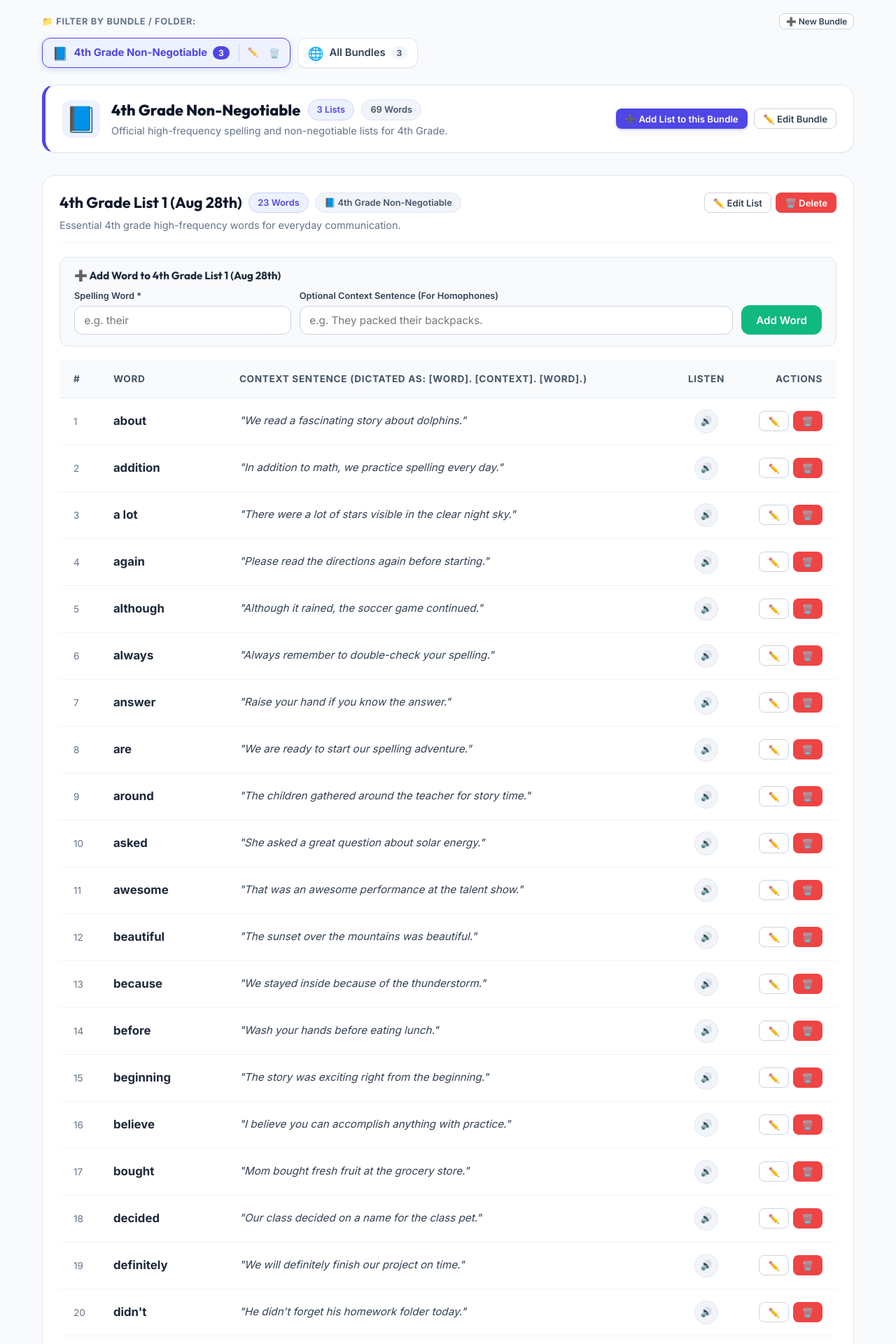
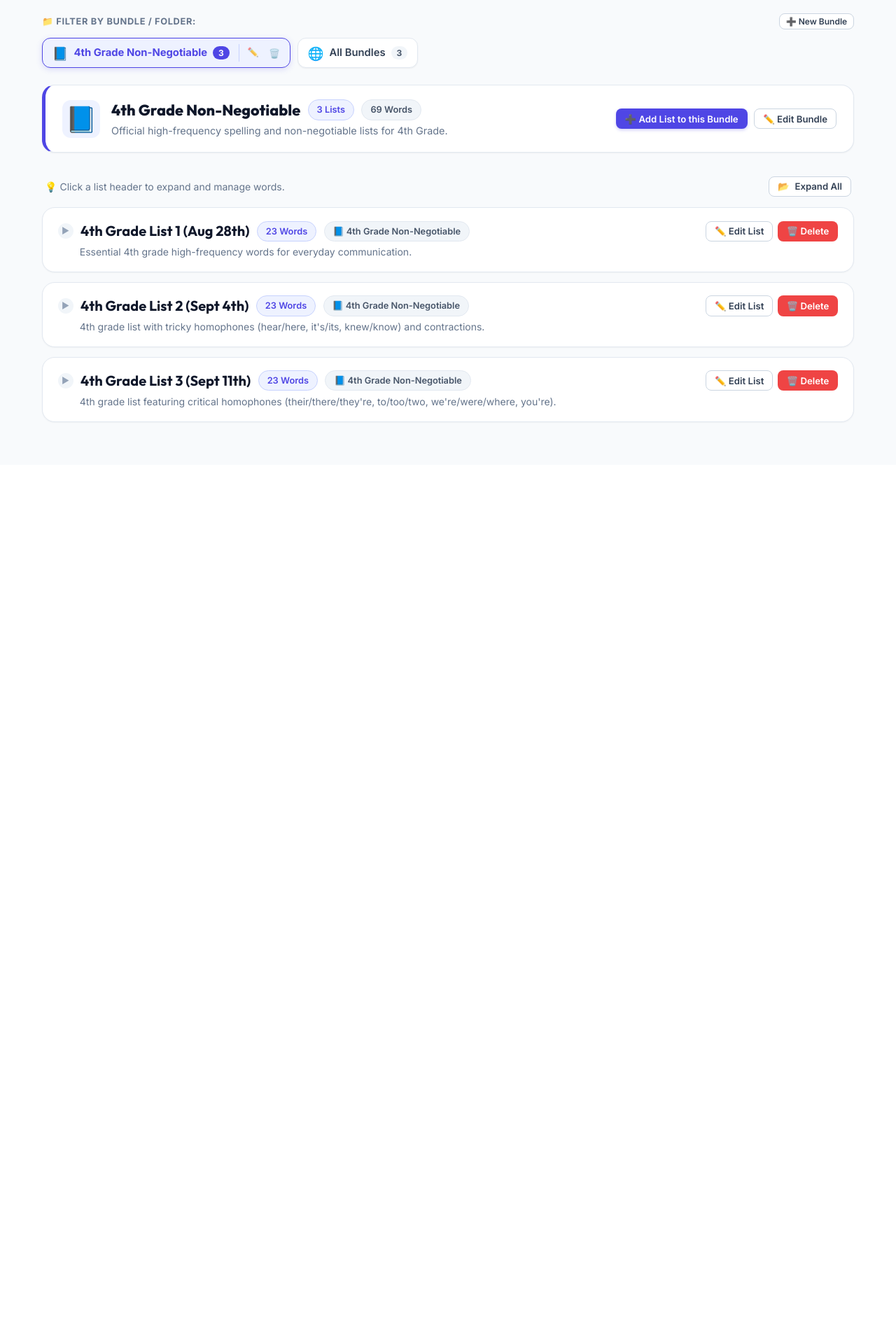
Before and after one commit to edwin-yan/Dictation, a Flask app: page /admin/lists in a window 1280 px wide. Shown: the part 306-2226 px from the top of the page at 70% size. After the commit the page ends 910 px from the top, so only its background shows below. Run offline with Flask 3, Linux system fonts and the light colour scheme; the visitor is signed in with stand-in values (Sample User, id 1); data comes from the database, SQL or seed files in the repository.

Commit message:
feat: add collapsible accordions and expand all functionality to admin word lists

```diff
--- a/app/routes/admin.py
+++ b/app/routes/admin.py
@@ -387,10 +387,8 @@ def add_word(list_id):
     )
     db.session.add(word_obj)
     db.session.commit()
-    flash(f"Word '{word_text}' added to '{wlist.title}'.", 'success')
-    if wlist.folder_id:
-        return redirect(url_for('admin.lists', folder_id=wlist.folder_id))
-    return redirect(url_for('admin.lists', folder_id='unfiled'))
+    target_folder = wlist.folder_id if wlist.folder_id else 'unfiled'
+    return redirect(url_for('admin.lists', folder_id=target_folder, _anchor=f"list-{wlist.id}"))
 
 
 @admin_bp.route('/words/<int:word_id>/edit', methods=['POST'])
@@ -404,19 +402,23 @@ def edit_word(word_id):
     word_text = request.form.get('word', '').strip()
     context = request.form.get('context_sentence', '').strip()
 
+    target_fid = word_obj.word_list.folder_id if word_obj.word_list else None
+    target_folder = target_fid if target_fid else 'unfiled'
+    target_lid = word_obj.word_list.id if word_obj.word_list else None
+
     if not word_text:
         flash('Word text cannot be empty.', 'danger')
-        target_fid = word_obj.word_list.folder_id if word_obj.word_list else None
-        return redirect(url_for('admin.lists', folder_id=target_fid if target_fid else 'unfiled'))
+        if target_lid:
+            return redirect(url_for('admin.lists', folder_id=target_folder, _anchor=f"list-{target_lid}"))
+        return redirect(url_for('admin.lists', folder_id=target_folder))
 
     word_obj.word = word_text
     word_obj.context_sentence = context if context else None
-    target_fid = word_obj.word_list.folder_id if word_obj.word_list else None
     db.session.commit()
     flash(f"Word '{word_text}' updated.", 'success')
-    if target_fid:
-        return redirect(url_for('admin.lists', folder_id=target_fid))
-    return redirect(url_for('admin.lists', folder_id='unfiled'))
+    if target_lid:
+        return redirect(url_for('admin.lists', folder_id=target_folder, _anchor=f"list-{target_lid}"))
+    return redirect(url_for('admin.lists', folder_id=target_folder))
 
 
 @admin_bp.route('/words/<int:word_id>/delete', methods=['POST'])
@@ -427,12 +429,14 @@ def delete_word(word_id):
         list_title = word_obj.word_list.title
         word_name = word_obj.word
         target_fid = word_obj.word_list.folder_id if word_obj.word_list else None
+        target_folder = target_fid if target_fid else 'unfiled'
+        target_lid = word_obj.word_list.id if word_obj.word_list else None
         db.session.delete(word_obj)
         db.session.commit()
         flash(f"Word '{word_name}' removed from '{list_title}'.", 'info')
-        if target_fid:
-            return redirect(url_for('admin.lists', folder_id=target_fid))
-        return redirect(url_for('admin.lists', folder_id='unfiled'))
+        if target_lid:
+            return redirect(url_for('admin.lists', folder_id=target_folder, _anchor=f"list-{target_lid}"))
+        return redirect(url_for('admin.lists', folder_id=target_folder))
     return redirect(url_for('admin.lists'))
 
 
--- a/app/static/css/style.css
+++ b/app/static/css/style.css
@@ -1532,3 +1532,180 @@ a:hover {
         justify-content: center;
     }
 }
+
+/* ==========================================================================
+   Admin Portal: Collapsible Accordion Word Lists
+   ========================================================================== */
+
+.list-toolbar-row {
+    display: flex;
+    justify-content: space-between;
+    align-items: center;
+    margin-bottom: 0.85rem;
+    padding: 0.1rem 0.25rem;
+    flex-wrap: wrap;
+    gap: 0.75rem;
+}
+
+.list-toolbar-hint {
+    color: var(--text-muted);
+    font-size: 0.875rem;
+    display: inline-flex;
+    align-items: center;
+    gap: 0.4rem;
+}
+
+.collapsible-list-card {
+    margin-bottom: 0.85rem !important;
+    border-radius: var(--radius-lg);
+    border: 1px solid var(--slate-200);
+    background: #ffffff;
+    box-shadow: 0 1px 2px rgba(0, 0, 0, 0.04);
+    transition: border-color 0.2s ease, box-shadow 0.2s ease;
+    overflow: hidden;
+    padding: 0 !important;
+}
+
+.collapsible-list-card:hover {
+    border-color: var(--slate-300);
+    box-shadow: 0 2px 5px rgba(0, 0, 0, 0.06);
+}
+
+.collapsible-list-card.is-expanded {
+    border-color: var(--primary-border);
+    box-shadow: var(--shadow-md);
+    margin-bottom: 1.5rem !important;
+}
+
+.list-accordion-header {
+    display: flex;
+    justify-content: space-between;
+    align-items: flex-start;
+    gap: 1rem;
+    padding: 1.15rem 1.35rem;
+    cursor: pointer;
+    user-select: none;
+    -webkit-user-select: none;
+    transition: background 0.15s ease;
+}
+
+.list-accordion-header:hover {
+    background: var(--slate-50);
+}
+
+.collapsible-list-card.is-expanded .list-accordion-header {
+    background: #f8faff;
+    border-bottom: 1px solid var(--slate-200);
+}
+
+.list-accordion-header-main {
+    flex: 1;
+    min-width: 0;
+}
+
+.list-title-badge-row {
+    display: flex;
+    align-items: center;
+    gap: 0.65rem;
+    flex-wrap: wrap;
+}
+
+.list-chevron {
+    font-size: 0.75rem;
+    color: var(--slate-400);
+    display: inline-flex;
+    align-items: center;
+    justify-content: center;
+    width: 22px;
+    height: 22px;
+    border-radius: 50%;
+    background: var(--slate-100);
+    transition: transform 0.22s cubic-bezier(0.2, 0.8, 0.2, 1), background 0.15s ease, color 0.15s ease;
+    flex-shrink: 0;
+}
+
+.list-accordion-header:hover .list-chevron {
+    background: var(--primary-light);
+    color: var(--primary);
+}
+
+.collapsible-list-card.is-expanded .list-chevron {
+    transform: rotate(90deg);
+    background: var(--primary);
+    color: #ffffff;
+}
+
+.list-card-title {
+    font-size: 1.25rem;
+    font-weight: 700;
+    color: var(--slate-900);
+    margin: 0;
+    line-height: 1.3;
+}
+
+.list-card-desc {
+    color: var(--text-muted);
+    font-size: 0.875rem;
+    margin: 0.35rem 0 0 1.95rem;
+    line-height: 1.4;
+}
+
+.list-accordion-actions {
+    display: flex;
+    align-items: center;
+    gap: 0.4rem;
+    flex-shrink: 0;
+}
+
+.list-accordion-body {
+    display: none;
+    padding: 1.35rem;
+    background: #ffffff;
+    animation: accordionFadeDown 0.2s ease-out;
+}
+
+.collapsible-list-card.is-expanded .list-accordion-body {
+    display: block;
+}
+
+@keyframes accordionFadeDown {
+    from {
+        opacity: 0;
+        transform: translateY(-4px);
+    }
+    to {
+        opacity: 1;
+        transform: translateY(0);
+    }
+}
+
+.list-add-word-box {
+    background: var(--slate-50);
+    border: 1px solid var(--slate-200);
+    border-radius: var(--radius-md);
+    padding: 1rem 1.25rem;
+    margin-bottom: 1.25rem;
+}
+
+@media (max-width: 640px) {
+    .list-accordion-header {
+        flex-direction: column;
+        align-items: stretch;
+        gap: 0.75rem;
+        padding: 1rem 1rem;
+    }
+
+    .list-card-desc {
+        margin-left: 0;
+    }
+
+    .list-accordion-actions {
+        justify-content: flex-end;
+        border-top: 1px dashed var(--slate-200);
+        padding-top: 0.65rem;
+    }
+
+    .list-accordion-body {
+        padding: 1rem 0.75rem;
+    }
+}
--- a/app/static/js/admin.js
+++ b/app/static/js/admin.js
@@ -148,4 +148,129 @@ document.addEventListener('DOMContentLoaded', () => {
             }
         });
     });
+
+    // 7. Word Lists Collapsible Accordion (Compact by Default)
+    const listCards = document.querySelectorAll('.collapsible-list-card');
+    const btnToggleAll = document.getElementById('btn-toggle-all-lists');
+    const toggleAllIcon = document.getElementById('toggle-all-icon');
+    const toggleAllText = document.getElementById('toggle-all-text');
+
+    function collapseCard(card) {
+        if (!card) return;
+        card.classList.remove('is-expanded');
+        const header = card.querySelector('.list-accordion-header');
+        if (header) header.setAttribute('aria-expanded', 'false');
+    }
+
+    function expandCard(card, updateHash = false) {
+        if (!card) return;
+        card.classList.add('is-expanded');
+        const header = card.querySelector('.list-accordion-header');
+        if (header) header.setAttribute('aria-expanded', 'true');
+        if (updateHash) {
+            const listId = card.getAttribute('data-list-id');
+            if (listId && history.replaceState) {
+                history.replaceState(null, '', `#list-${listId}`);
+            }
+        }
+    }
+
+    function updateToggleAllButtonState() {
+        if (!btnToggleAll) return;
+        const total = listCards.length;
+        const expandedCount = document.querySelectorAll('.collapsible-list-card.is-expanded').length;
+        if (total > 0 && expandedCount === total) {
+            if (toggleAllIcon) toggleAllIcon.textContent = '📁';
+            if (toggleAllText) toggleAllText.textContent = 'Collapse All';
+        } else {
+            if (toggleAllIcon) toggleAllIcon.textContent = '📂';
+            if (toggleAllText) toggleAllText.textContent = 'Expand All';
+        }
+    }
+
+    listCards.forEach(card => {
+        const header = card.querySelector('.list-accordion-header');
+        if (!header) return;
+
+        header.addEventListener('click', (e) => {
+            // Prevent toggle if clicking on edit/delete action buttons, inputs, or forms
+            if (e.target.closest('[data-no-toggle="true"]') ||
+                e.target.closest('button') ||
+                e.target.closest('form') ||
+                e.target.closest('input')) {
+                return;
+            }
+
+            const isCurrentlyExpanded = card.classList.contains('is-expanded');
+
+            if (isCurrentlyExpanded) {
+                // Clicking an already expanded list collapses it
+                collapseCard(card);
+                if (history.replaceState) {
+                    history.replaceState(null, '', window.location.pathname + window.location.search);
+                }
+            } else {
+                // Accordion behavior: collapse all other lists and expand this one
+                listCards.forEach(otherCard => {
+                    if (otherCard !== card) {
+                        collapseCard(otherCard);
+                    }
+                });
+                expandCard(card, true);
+            }
+            updateToggleAllButtonState();
+        });
+
+        // Keyboard accessibility: Enter or Space on header
+        header.addEventListener('keydown', (e) => {
+            if (e.key === 'Enter' || e.key === ' ') {
+                if (e.target.closest('[data-no-toggle="true"]') ||
+                    e.target.closest('button') ||
+                    e.target.closest('form')) return;
+                e.preventDefault();
+                header.click();
+            }
+        });
+    });
+
+    // Expand All / Collapse All Toggle Button
+    if (btnToggleAll) {
+        btnToggleAll.addEventListener('click', () => {
+            const total = listCards.length;
+            const expandedCount = document.querySelectorAll('.collapsible-list-card.is-expanded').length;
+            const shouldExpandAll = expandedCount < total;
+
+            listCards.forEach(card => {
+                if (shouldExpandAll) {
+                    expandCard(card, false);
+                } else {
+                    collapseCard(card);
+                }
+            });
+
+            if (!shouldExpandAll && history.replaceState) {
+                history.replaceState(null, '', window.location.pathname + window.location.search);
+            }
+            updateToggleAllButtonState();
+        });
+    }
+
+    // Auto-expand list matching URL hash (after adding/editing/deleting a word, or opening a direct link)
+    if (window.location.hash) {
+        const hash = window.location.hash.replace('#', '');
+        let targetCard = null;
+        if (hash.startsWith('list-card-')) {
+            targetCard = document.getElementById(hash);
+        } else if (hash.startsWith('list-')) {
+            const id = hash.replace('list-', '');
+            targetCard = document.getElementById(`list-card-${id}`);
+        }
+        if (targetCard) {
+            expandCard(targetCard, false);
+            updateToggleAllButtonState();
+            setTimeout(() => {
+                targetCard.scrollIntoView({ behavior: 'smooth', block: 'center' });
+            }, 150);
+        }
+    }
 });
--- a/app/templates/admin/lists.html
+++ b/app/templates/admin/lists.html
@@ -151,12 +151,24 @@
 </div>
 
 <!-- Word Lists Section -->
+{% if word_lists %}
+<div class="list-toolbar-row">
+    <span class="list-toolbar-hint">
+        💡 Click a list header to expand and manage words.
+    </span>
+    <button type="button" class="btn btn-secondary btn-sm" id="btn-toggle-all-lists" title="Expand or collapse all word lists">
+        <span id="toggle-all-icon">📂</span> <span id="toggle-all-text">Expand All</span>
+    </button>
+</div>
+{% endif %}
+
 {% for wlist in word_lists %}
-<div class="card" style="margin-bottom: 2rem;">
-    <div class="card-header" style="align-items: flex-start;">
-        <div>
-            <div style="display: flex; align-items: center; gap: 0.6rem; flex-wrap: wrap;">
-                <h2 style="font-size: 1.35rem; color: var(--slate-900);">{{ wlist.title }}</h2>
+<div class="card collapsible-list-card" id="list-card-{{ wlist.id }}" data-list-id="{{ wlist.id }}">
+    <div class="list-accordion-header" role="button" tabindex="0" aria-expanded="false" title="Click to view or edit words in this list">
+        <div class="list-accordion-header-main">
+            <div class="list-title-badge-row">
+                <span class="list-chevron" aria-hidden="true">▶</span>
+                <h2 class="list-card-title">{{ wlist.title }}</h2>
                 <span class="badge badge-primary">{{ wlist.words.count() }} Words</span>
                 {% if wlist.folder %}
                 <span class="badge badge-gray">{{ wlist.folder.icon }} {{ wlist.folder.name }}</span>
@@ -165,11 +177,11 @@
                 {% endif %}
             </div>
             {% if wlist.description %}
-            <p style="color: var(--text-muted); font-size: 0.9rem; margin-top: 0.4rem;">{{ wlist.description }}</p>
+            <p class="list-card-desc">{{ wlist.description }}</p>
             {% endif %}
         </div>
 
-        <div style="display: flex; gap: 0.4rem;">
+        <div class="list-accordion-actions" data-no-toggle="true">
             <button
                     type="button"
                     class="btn btn-secondary btn-sm btn-edit-list"
@@ -191,10 +203,11 @@
         </div>
     </div>
 
+    <!-- Collapsible Body (Add Word Inline Form + Words Table) -->
+    <div class="list-accordion-body" id="list-body-{{ wlist.id }}">
         <!-- Add Word Inline Form -->
-    <div style="background: var(--slate-50); border: 1px solid var(--slate-200); border-radius: var(--radius-md); padding: 1rem 1.25rem; margin-bottom: 1.25rem;">
-        <h4 style="font-size: 0.95rem; margin-bottom: 0.6rem; color: var(--slate-800);">➕ Add Word to {{ wlist.title
-            }}</h4>
+        <div class="list-add-word-box">
+            <h4 style="font-size: 0.95rem; margin-bottom: 0.6rem; color: var(--slate-800);">➕ Add Word to {{ wlist.title }}</h4>
             <form method="POST" action="{{ url_for('admin.add_word', list_id=wlist.id) }}"
                   style="display: flex; gap: 0.75rem; flex-wrap: wrap; align-items: flex-end;">
                 <div style="flex: 1; min-width: 160px;">
@@ -279,6 +292,7 @@
                 {% endfor %}
                 </tbody>
             </table>
+        </div>
     </div>
 </div>
 {% else %}
```
Lines whose indentation alone changed are shown as unchanged.
